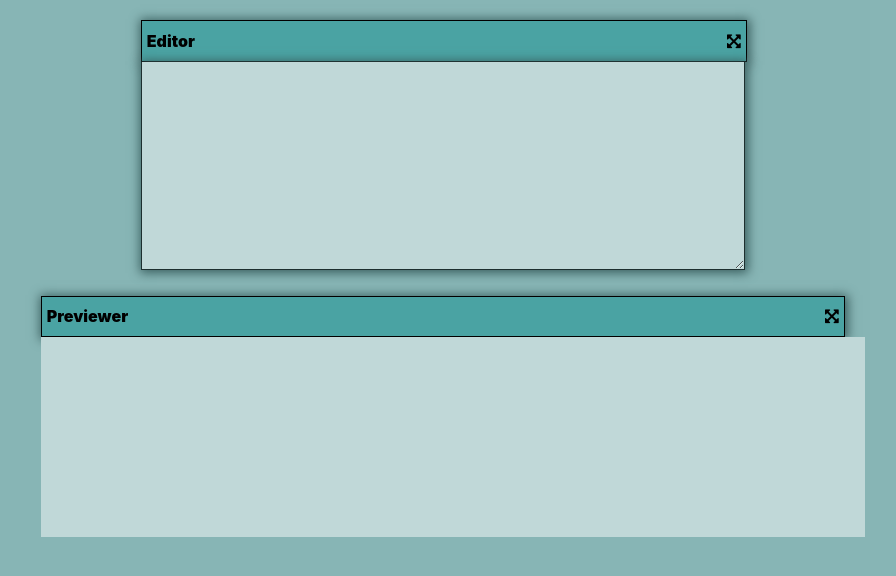
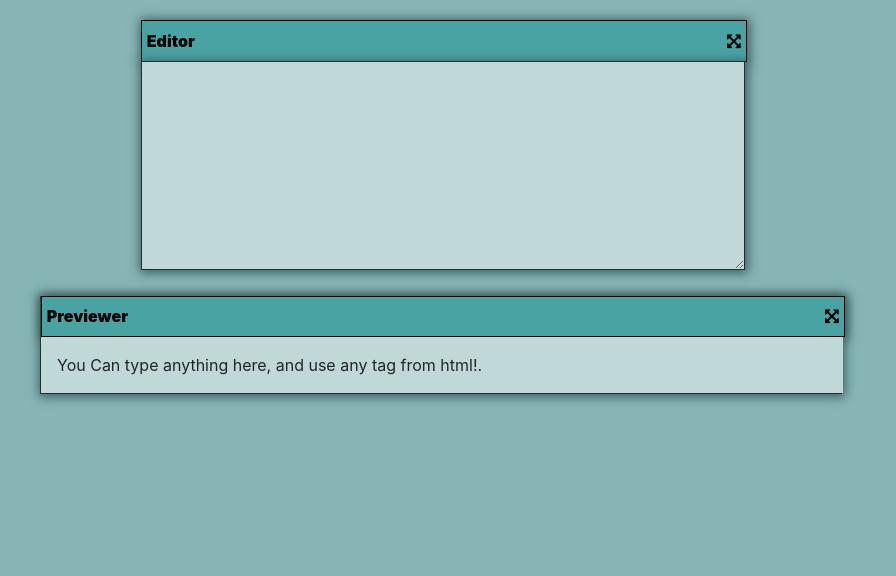
Before and after one commit to kila21/Markdown-previewer, a React (Vite) app: page / in a window 1280 px wide. Shown: the top 576 px of the page, without its empty margins (199-1095 px from the left). Built offline with nearby package versions, Linux system fonts and the light colour scheme.

Commit message:
change styles

```diff
--- a/src/App.css
+++ b/src/App.css
@@ -20,25 +20,29 @@
 
 /* preview container*/
 #preview {
-  width: 99%;
+  width: 96.3%;
   padding: 0 1rem;
-  min-height: 200px;
   color: #212529;
   font-size: 1rem;
   font-weight: 400;
   background-color: #c0d8d8;
 }
+
 #preview img {
   max-width: 90%;
 }
 
 .preview-container {
+  border: 1px solid #1d2f2f;
+  box-shadow: 1px 1px 10px 2px #3a5f5f;
+  border-top: none;
   display: flex;
   flex-direction: column;
   max-width: 800px;
   width: 800px;
-  min-height: 200px;
+  /* min-height: 200px; */
   overflow-wrap: break-word;
+  margin-bottom: 20px;
 }
 
 /* same styles */
--- a/src/App.tsx
+++ b/src/App.tsx
@@ -3,7 +3,9 @@ import { marked } from "marked";
 import "./App.css";
 
 function App() {
-  const [text, setText] = useState("");
+  const [text, setText] = useState(
+    "You Can type anything here, and use any tag from html!."
+  );
 
   return (
     <>
```
